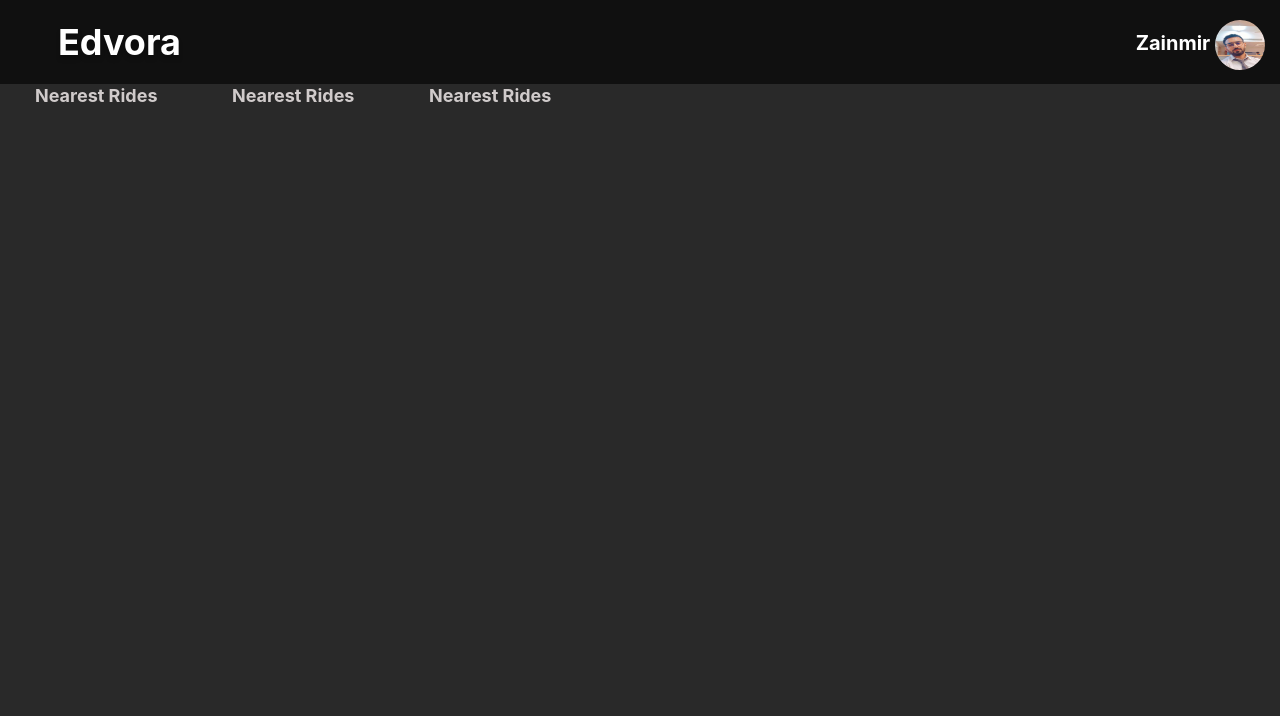
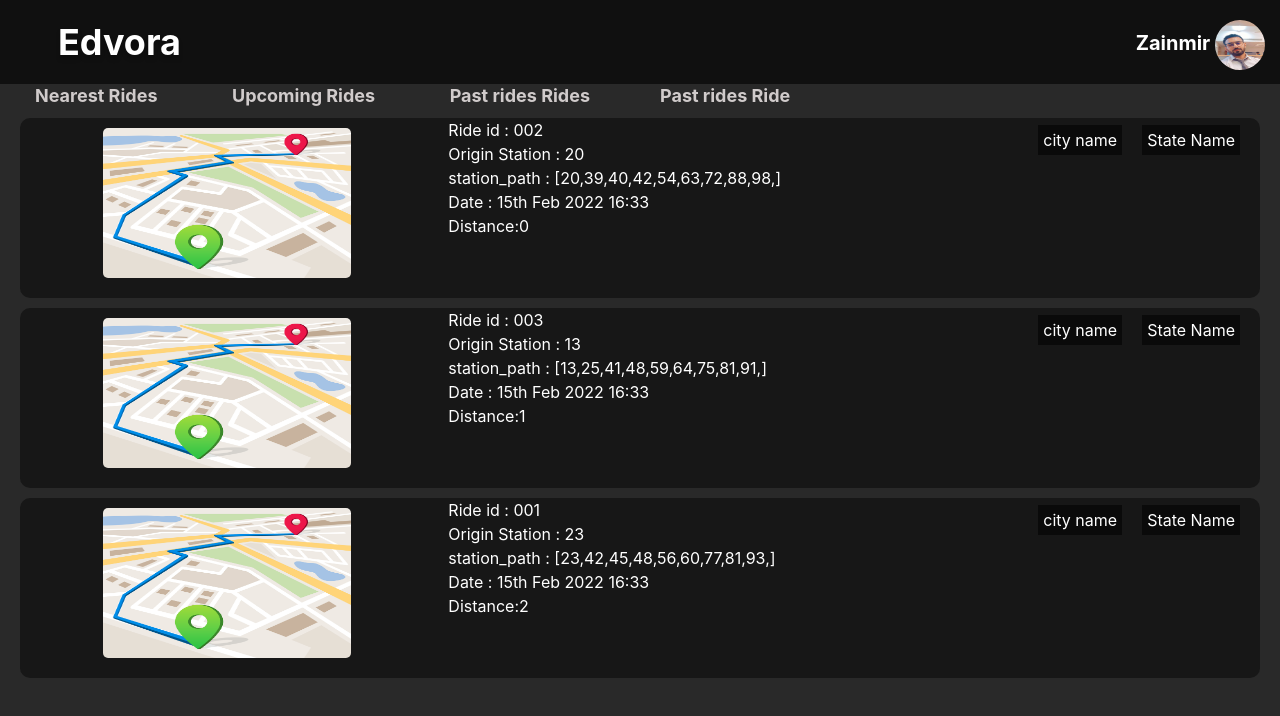
Before and after one commit to Zain-mir24/Edvora-Test, a React (Create React App) app: page / in a window 1280 px wide. Shown: the top 716 px of the page. Built offline with nearby package versions, Linux system fonts and the light colour scheme.

Commit message:
done with nearest ride

```diff
--- /dev/null
+++ b/src/components/Card/Card.css
@@ -0,0 +1,35 @@
+.cardmain{
+background: #171717;
+ color: white;
+ border-radius: 10px;
+ height: 180px;
+margin-left: 20px;
+margin-right: 20px;
+margin-top: 10px;
+position: relative;
+
+
+}
+/* image for card */
+.cardImage{
+width: 70%;
+height: 170px;
+border-radius: 15px;
+/* margin-left: 40px; */
+padding: 10px;
+}
+
+
+/* Content on right */
+.contentRight{
+    color: #ffffff;
+}
+/* Span elements */
+.spanText{
+
+background: rgba(0, 0, 0, 0.56);
+padding: 5px;
+margin:10px;
+
+
+}
--- /dev/null
+++ b/src/components/Card/Card.jsx
@@ -0,0 +1,28 @@
+import React from "react";
+import "./Card.css";
+function Card(props) {
+ var newArray=[]
+ props.path.map((i)=>{
+   newArray.push(i,",")
+ })
+  return (
+    <div className="cardmain row">
+      <div className="col-lg-4 " style={{ textAlign: "center" }}>
+        <img className="cardImage" src={"./map.png"} />
+      </div>
+      <div className="col-lg-8 contentRight">
+        Ride id : {props.Rideid} <br />
+        Origin Station : {props.origin} <br />
+        station_path : [{newArray}] <br />
+        Date : 15th Feb 2022 16:33 <br />
+        Distance:{props.distance}
+        <div style={{ textAlign: "right",position:"absolute",top:"10px",right:"10px" }}>
+          <span className="spanText">city name</span>
+          <span className="spanText">State Name</span>
+        </div>
+      </div>
+    </div>
+  );
+}
+
+export default Card;
--- a/src/components/MainBody/Body.jsx
+++ b/src/components/MainBody/Body.jsx
@@ -1,11 +1,19 @@
 import React from "react";
 import "./Body.css";
+import Card from "../Card/Card";
+import { Nearestpath } from "../../utils/data";
 function Body() {
+  console.log(Nearestpath());
   return (
     <div className="mainBackground">
       <span className="spanElement">Nearest Rides</span>{" "}
-      <span className="spanElement">Nearest Rides</span>{" "}
-      <span className="spanElement">Nearest Rides</span>
+      <span className="spanElement">Upcoming Rides</span>{" "}
+      <span className="spanElement">Past rides Rides</span>
+      <span className="spanElement">Past rides Ride</span>
+      {Nearestpath().map((i) => {
+
+        return <Card Rideid={i.object.id} path={i.object.station_path} origin={i.object.origin_station_code} distance={i.distance} />;
+      })}
     </div>
   );
 }
--- /dev/null
+++ b/src/utils/data.js
@@ -0,0 +1,83 @@
+export function Nearestpath() {
+  var rides = [
+    {
+      id: " 001",
+      origin_station_code: 23,
+      station_path: [23, 42, 45, 48, 56, 60, 77, 81, 93],
+      destination_station_code: 93,
+      date: 1644924365,
+      map_url: "url",
+      state: "Maharashtra",
+      city: " Panvel",
+    },
+    {
+      id: "002",
+      origin_station_code: 20,
+      station_path: [20, 39, 40, 42, 54, 63, 72, 88, 98],
+      destination_station_code: 98,
+      date: 1644924365,
+      map_url: "url",
+      state: "Maharashtra",
+      city: " Panvel",
+    },
+    {
+      id: "003",
+      origin_station_code: 13,
+      station_path: [13, 25, 41, 48, 59, 64, 75, 81, 91],
+      destination_station_code: 91,
+      date: 1644924365,
+      map_url: "url",
+      state: "Maharashtra",
+      city: " Panvel",
+    },
+  ];
+  var user = {
+    station_code: 40,
+    name: "zain mir",
+  };
+  var finalArray = [];
+  var myNewarray = [];
+  function dynamicSort(property) {
+    return function (a, b) {
+      return a[property] < b[property] ? -1 : a[property] > b[property] ? 1 : 0;
+    };
+  }
+  for (let i = 0; i < 3; i++) {
+
+    finalArray = [];
+    for (let j = 0; j < 9; j++) {
+      var my = rides[i].station_path[j];
+      finalArray.push(my);    }
+    var newObject = {
+      shortestValue: Number,
+      object: {},
+      distance:Number
+    };
+    newObject.shortestValue = finalArray.reduce((a, b) => {
+      let aDiff = Math.abs(a - user.station_code);
+      let bDiff = Math.abs(b - user.station_code);
+
+      if (aDiff == bDiff) {
+        return a > b ? a : b;
+      } else {
+        return bDiff < aDiff ? b : a;
+      }
+    });
+    var neewvalue=newObject.shortestValue = finalArray.reduce((a, b) => {
+      let aDiff = Math.abs(a - user.station_code);
+      let bDiff = Math.abs(b - user.station_code);
+
+      if (aDiff == bDiff) {
+        return a > b ? a : b;
+      } else {
+        return bDiff < aDiff ? b : a;
+      }
+    });
+    newObject.object = rides[i];
+    newObject.distance=neewvalue-user.station_code
+    myNewarray.push(newObject);
+    myNewarray.sort(dynamicSort("shortestValue"));
+
+  }
+ return myNewarray
+}
```
Also changed, not shown: public/map.png (added).
